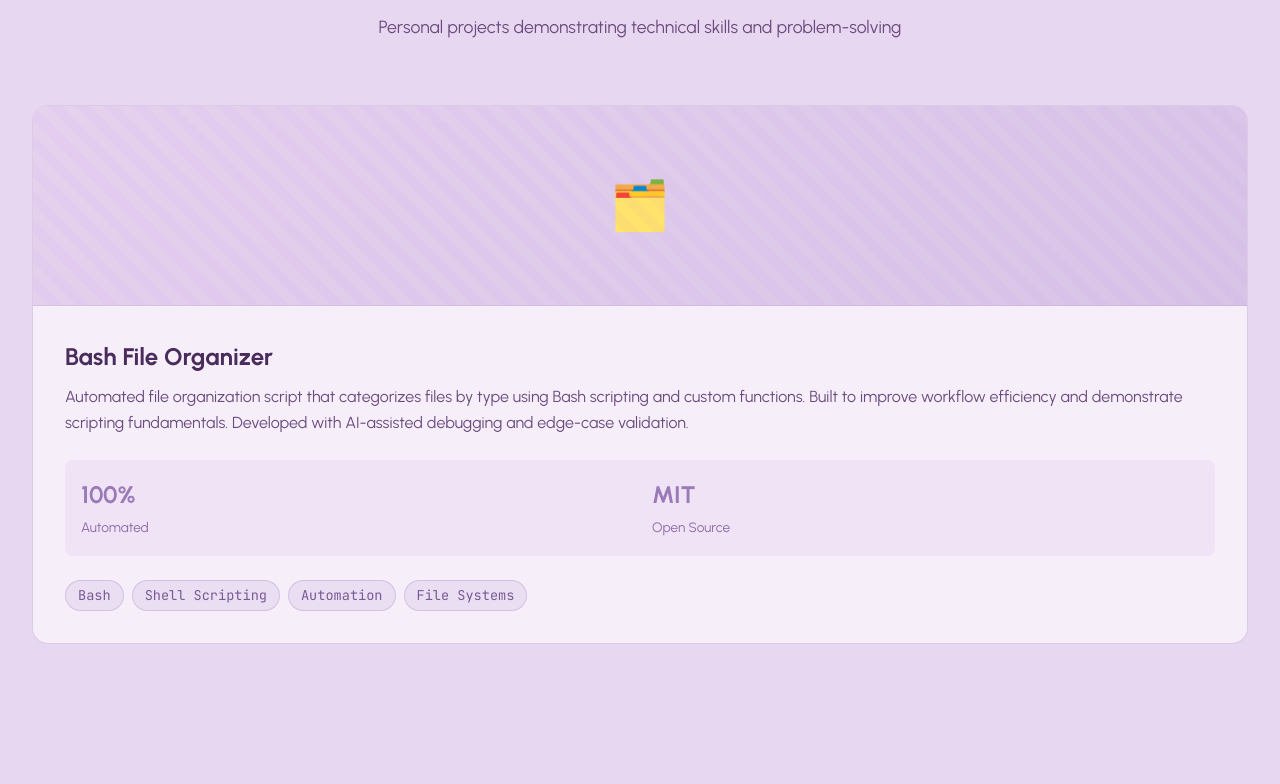
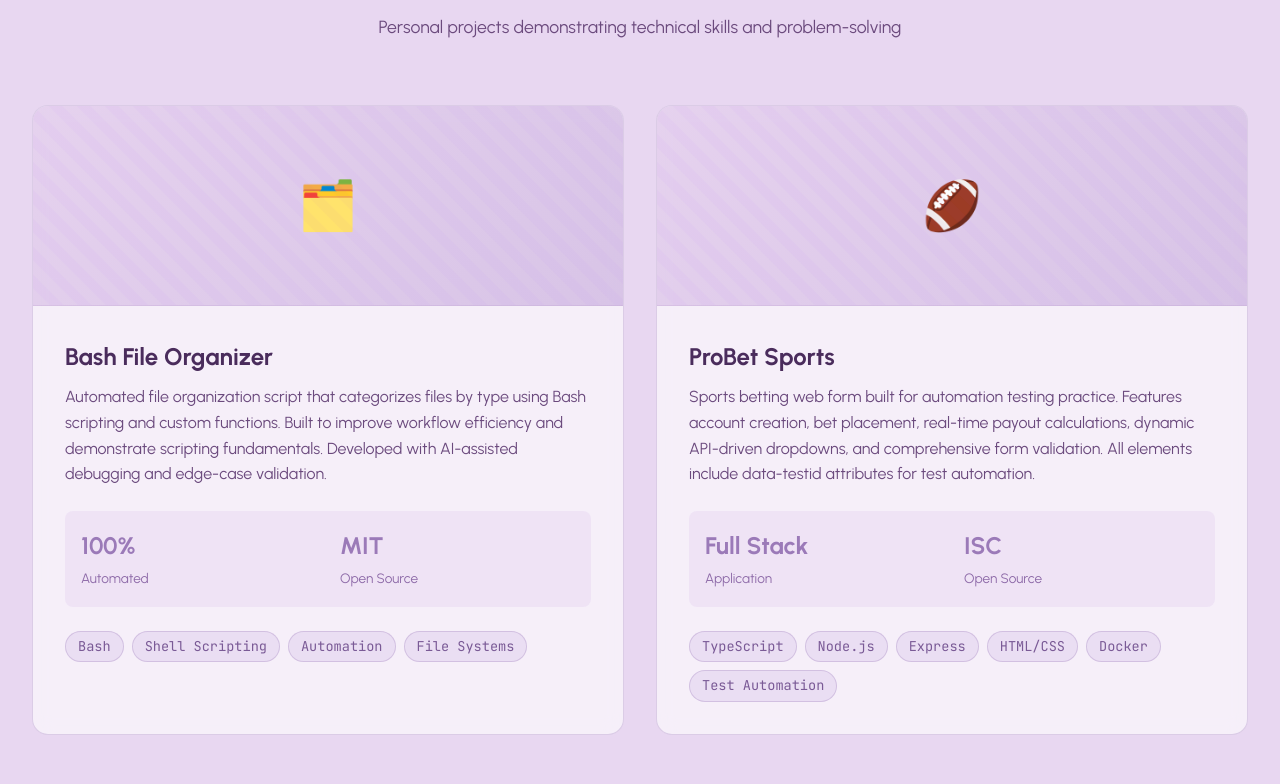
Before and after one commit to shelb-doc/shelby-doc-portfolio, a website: page index.html in a window 1280 px wide. Shown: the part 2516-3300 px from the top of the page. Drawn offline with Linux system fonts and the light colour scheme.

Commit message:
feat: Add ProBet Sports project card with details for automation testing practice

```diff
--- a/index.html
+++ b/index.html
@@ -290,6 +290,31 @@
                         </div>
                     </div>
                 </div>
+                <div class="project-card fade-in">
+                    <div class="project-image">🏈</div>
+                    <div class="project-content">
+                        <h3>ProBet Sports</h3>
+                        <p>Sports betting web form built for automation testing practice. Features account creation, bet placement, real-time payout calculations, dynamic API-driven dropdowns, and comprehensive form validation. All elements include data-testid attributes for test automation.</p>
+                        <div class="project-metrics">
+                            <div class="metric">
+                                <span class="metric-value">Full Stack</span>
+                                <span class="metric-label">Application</span>
+                            </div>
+                            <div class="metric">
+                                <span class="metric-value">ISC</span>
+                                <span class="metric-label">Open Source</span>
+                            </div>
+                        </div>
+                        <div class="project-tech">
+                            <span class="skill-tag">TypeScript</span>
+                            <span class="skill-tag">Node.js</span>
+                            <span class="skill-tag">Express</span>
+                            <span class="skill-tag">HTML/CSS</span>
+                            <span class="skill-tag">Docker</span>
+                            <span class="skill-tag">Test Automation</span>
+                        </div>
+                    </div>
+                </div>
             </div>
         </div>
     </section>
```
